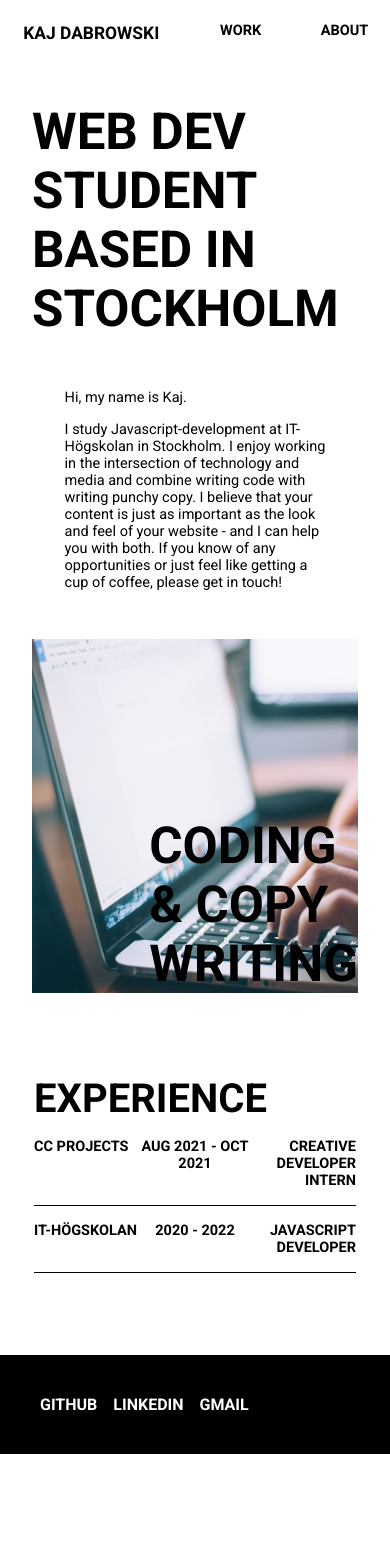
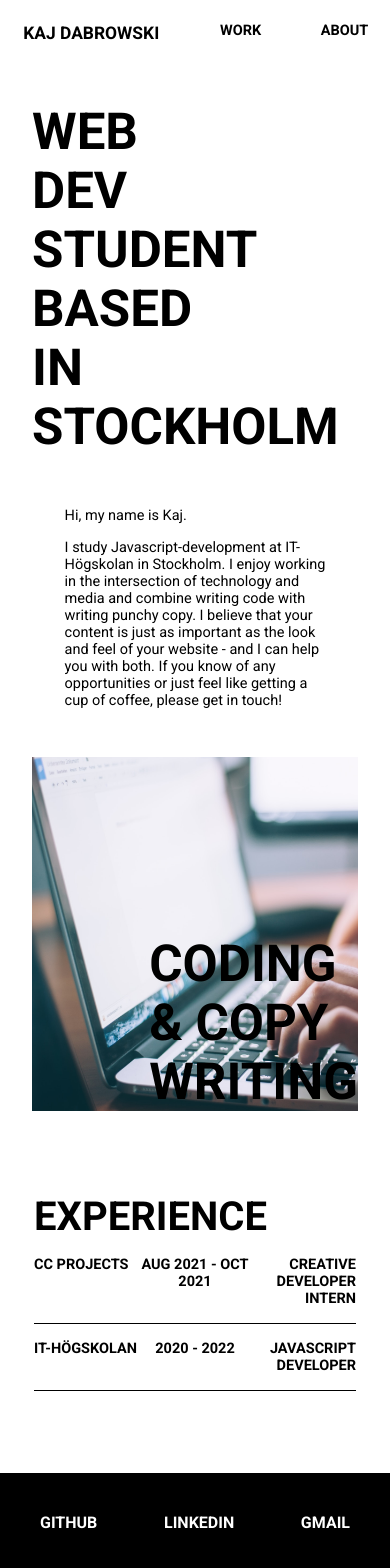
Before and after one commit to kajdabrowski/vue-portfolio, a Vue app: page /work in a window 390 px wide. Shown: the top 1568 px of the page. Before the commit the page ends 1454 px from the top, so only its background shows below. Built offline with nearby package versions, Linux system fonts and the light colour scheme.

Commit message:
v.1.0 done

```diff
--- a/src/components/BaseIntro.scss
+++ b/src/components/BaseIntro.scss
@@ -4,29 +4,4 @@
     max-width: 70%; // old 55%
     margin-top: 2em;
     margin-bottom: 1em;
-    // &__text{
-    //     font-family: Roboto, sans-serif;
-    //     font-size: 5.5em;
-    //     font-weight: 700;
-    // }
 }
-
-//Old/test MQ
-@media (max-width: 600px){
-    .intro{
-        max-width: 100%;
-        margin-top: 2em;
-        margin-bottom: 1em;
-    }
-    // .intro__text{ // Lägg detta i clamp i app.scss istället.
-    //     font-size: clamp(1em, 2em, 4em);
-    //     margin-top: 3em; //För att se under nav:en
-    //     font-weight: 700;
-    // }
-}
-
-//MQ dimensions:
-
-
-//Mobile
-// @media (min-width: 320px) and (max-width: 480px)
--- a/src/components/CaseCardBig.scss
+++ b/src/components/CaseCardBig.scss
@@ -10,7 +10,6 @@
 }
 
 .casecardbig__heading{
-    // font-size: 5.5em; - kommer från global i app.scss nu.
     text-align: center;
 }
 
--- a/src/components/ExperienceTable.scss
+++ b/src/components/ExperienceTable.scss
@@ -1,12 +1,7 @@
 @import url("https://fonts.googleapis.com/css2?family=Roboto:wght@400;500;700&display=swap");
 
 .experience{
-    // font-family: Robot, sans-serif;
     text-align: justify;
-    // &__title{
-    //     font-size: 1.5em;
-    //     font-weight: 700;
-    // }
 }
 
 .experiencetable{
--- a/src/components/SkillGrid.scss
+++ b/src/components/SkillGrid.scss
@@ -10,7 +10,6 @@
     display: grid;
     grid-template-columns: 1fr 1fr 1fr;
     grid-template-rows: 1fr 1fr;
-    // align-items: flex-start;
 }
 
 .wrapper__row1{
--- a/src/components/TheFooter.vue
+++ b/src/components/TheFooter.vue
@@ -37,7 +37,7 @@ export default {
   }
 
   &__links {
-    max-width: 5em;
+    // max-width: 5em;
     flex-direction: column;
     color: white;
     :hover {
@@ -61,24 +61,27 @@ export default {
 }
 
 .footer__text {
-  // font-family: Roboto, sans-serif;
   color: #f9f9f9;
   font-weight: 700;
-  // font-size: 5em;
   margin-bottom: 0;
 }
 
-//Mobile portrait
-@media (min-width: 320px) and (max-width: 480px){
-  .footer__text{
+@media (max-width: 480px){ //@media (min-width: 320px) and (max-width: 480px)
+  .footer{
+    &__text{
       display: none;
     }
-  .footer__star{
+
+    &__star{
       display: none;
     }
-  .footer__links{
+
+    &__links{
       display: flex;
       flex-direction: row;
+      justify-content: space-between;
+      width: 100%;
+    }
   }
 }
 </style>
```
Also changed, not shown: src/components/OtherProjectGrid.scss (+0 -10 lines), src/components/TheHeader.vue (+0 -7 lines). Lines whose indentation alone changed are shown as unchanged.
